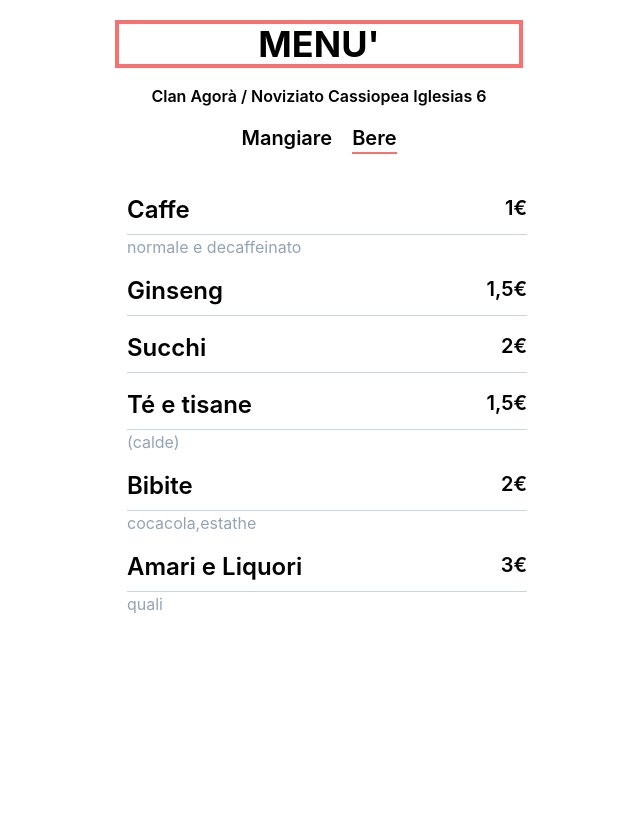
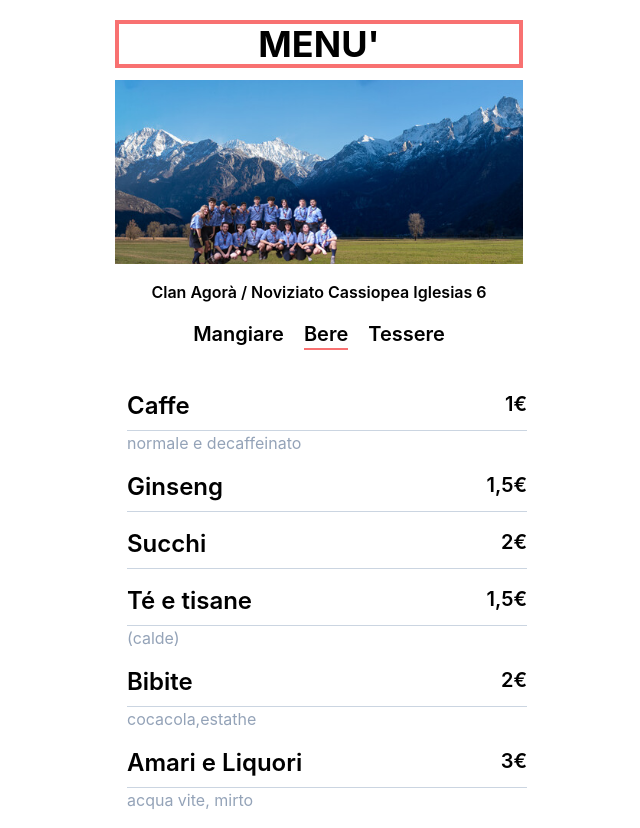
Before and after one commit to stinzi/menuig6, a React (Create React App) app: page / in a window 1280 px wide. Shown: the whole page, without its empty margins (321-961 px from the left). Before the commit the page ends 800 px from the top, so only its background shows below. Built offline with nearby package versions, Linux system fonts and the light colour scheme.

Commit message:
nuova sezione+ foto

```diff
--- a/src/App.tsx
+++ b/src/App.tsx
@@ -5,9 +5,9 @@ import { menuData } from "./data";
 import "./index.css";
 
 function App() {
-  const [menuSection, setMenuSection] = useState<"food" | "beverages">("beverages");
+  const [menuSection, setMenuSection] = useState<"food" | "beverages" | "cards" >("beverages");
 
-  const handleMenuSectionChange = useCallback((section: "food" | "beverages") => {
+  const handleMenuSectionChange = useCallback((section: "food" | "beverages" | "cards") => {
     setMenuSection(section);
   }, [setMenuSection]);
 
@@ -33,6 +33,15 @@ function App() {
             ))}
           </div>
         )}
+        {menuSection === "cards" && (
+          <div className="carte">
+            {menuData.cards.map((item) => (
+              <MenuItem
+                {...item}
+              />
+            ))}
+          </div>
+        )}
       </>
     </div>
   );
--- a/src/components/Header.tsx
+++ b/src/components/Header.tsx
@@ -1,16 +1,17 @@
 import React from "react"
 
 type Props = {
-    activeSection: "food" | "beverages";
-    handleSectionClick: (section: "food" | "beverages") => void;
+    activeSection: "food" | "beverages" | "cards";
+    handleSectionClick: (section: "food" | "beverages" | "cards") => void;
 }
 
 export const Header: React.FC<Props> = ({ activeSection, handleSectionClick }) => {
     return (
         <header className="container text-center p-5 mb-5">
-            <p className="text-4xl border-4 border-red-400 font-bold">
+            <p className="text-4xl border-4 border-red-400 font-bold mb-3">
                 MENU'
             </p>
+            <img src="/clan.png"/> {/** immagine*/}
             <p className="text-l font-semibold my-4">
                 Clan Agorà / Noviziato Cassiopea Iglesias 6
             </p>
@@ -19,9 +20,13 @@ export const Header: React.FC<Props> = ({ activeSection, handleSectionClick }) =
                     onClick={() => handleSectionClick("food")}>
                     Mangiare
                 </button>
-                <button className={`text-xl font-semibold border-red-400 ${activeSection === "beverages" ? "border-b-2" : ""}`}
+                <button className={`text-xl font-semibold mr-5 border-red-400 ${activeSection === "beverages" ? "border-b-2" : ""}`}
                     onClick={() => handleSectionClick("beverages")}>
                     Bere
+                </button>
+                <button className={`text-xl font-semibold border-red-400 ${activeSection === "cards" ? "border-b-2" : ""}`}
+                    onClick={() => handleSectionClick("cards")}>
+                    Tessere
                 </button>
             </div>
         </header>
--- a/src/data.ts
+++ b/src/data.ts
@@ -1,6 +1,6 @@
 import { MenuItem } from "./types";
 
-export const menuData: Record<'beverages' | 'food', MenuItem[]> = {
+export const menuData: Record<'beverages' | 'food' |'cards', MenuItem[]> = {
     "beverages": [
         {
             name: "Caffe",
@@ -28,7 +28,7 @@ export const menuData: Record<'beverages' | 'food', MenuItem[]> = {
         },
         {
             name: "Amari e Liquori",
-            description: "quali",
+            description: "acqua vite, mirto",
             cost: 3,
         }
         ],
@@ -50,6 +50,11 @@ export const menuData: Record<'beverages' | 'food', MenuItem[]> = {
             cost: 1.50 ,
         },
         {
+            name: "Toast e Tramezzini",
+            description: "prosciutto e formaggio",
+            cost: 2.50 ,
+        },
+        {
             name: "Waffle",
             description: "marmellata,nutella",
             cost: 3 ,
@@ -60,5 +65,19 @@ export const menuData: Record<'beverages' | 'food', MenuItem[]> = {
             cost: 0.50 ,
         },
 
+         ],
+
+    "cards":[
+
+        {
+            name: "Dolci",
+            description: "torta,crostate,brownies",
+            cost: 1.50,
+        },
+        {
+            name: "Pabassine",
+            cost: 2,
+        },
+
     ]
 }
```
Also changed, not shown: public/clan.png (added).
